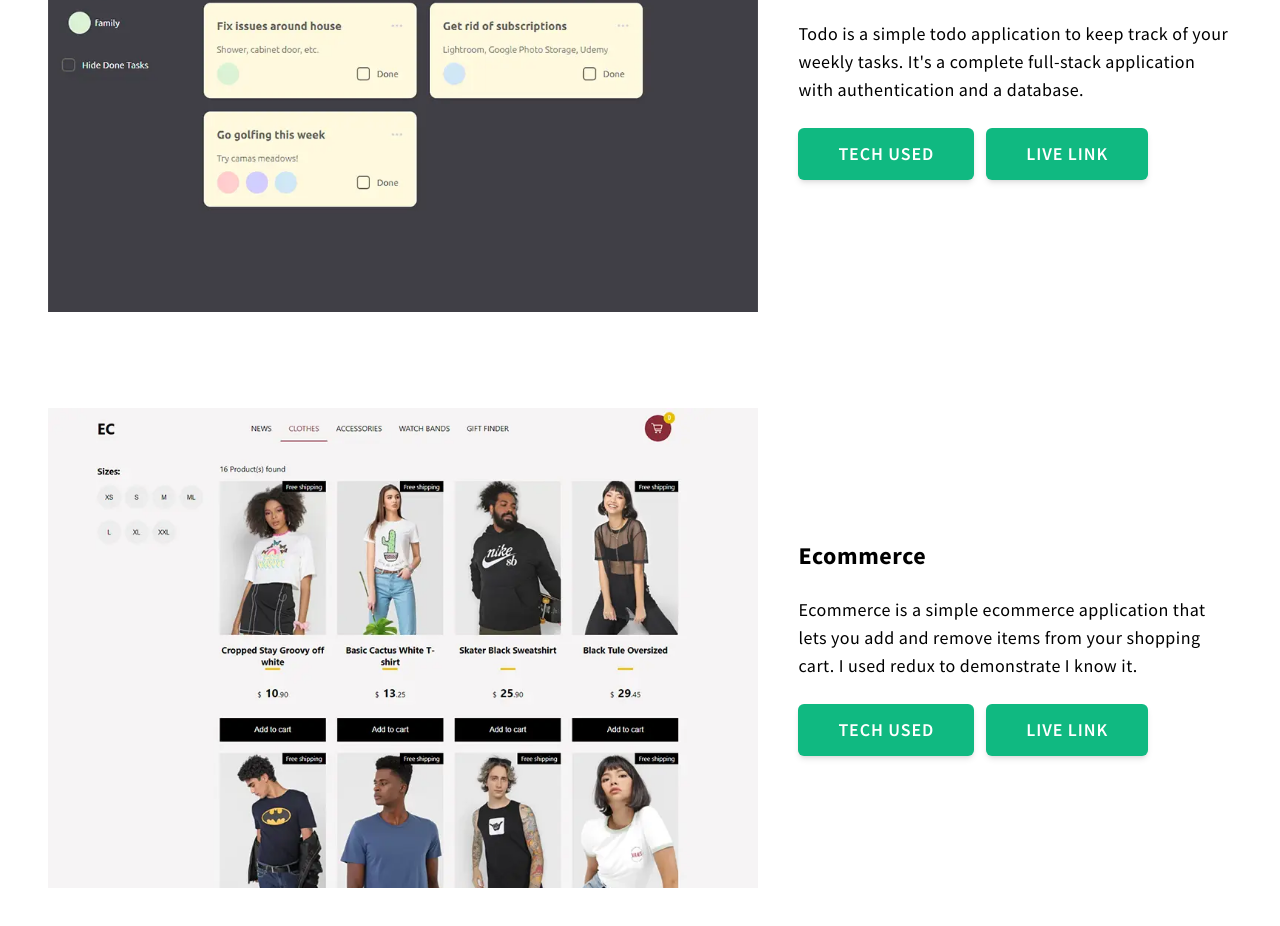
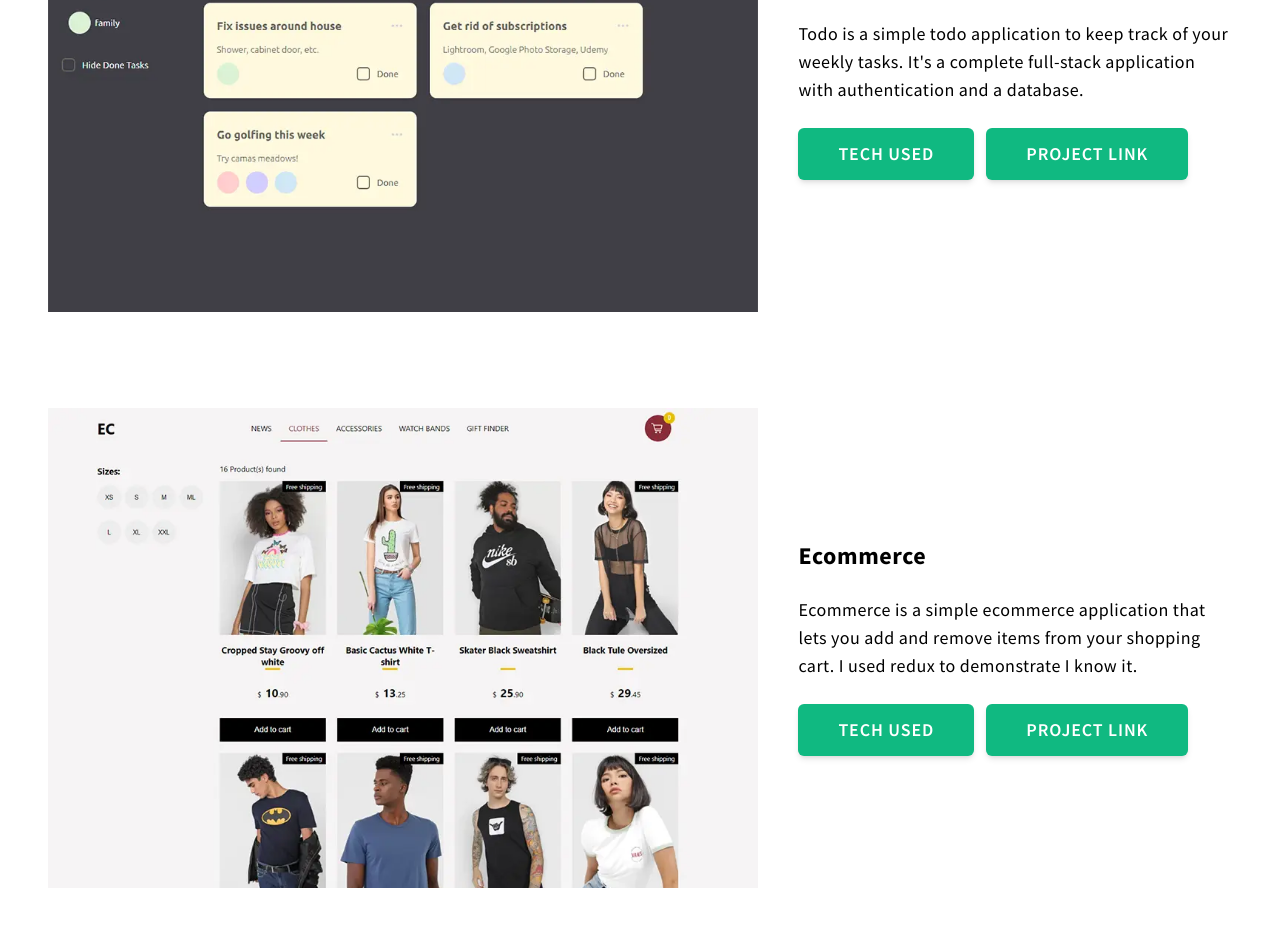
Before and after one commit to Sody15/my-portfolio, a React (Vite) app: page / in a window 1280 px wide. Shown: the part 2000-2926 px from the top of the page. Built offline with nearby package versions, Linux system fonts and the light colour scheme.

Commit message:
More popup and header changes

```diff
--- a/src/components/layout/Header.tsx
+++ b/src/components/layout/Header.tsx
@@ -24,7 +24,7 @@ const Header = () => {
 
   return (
     <header className='fixed uppercase font-semibold z-50'>
-      <div className='text-lg fixed flex justify-between z-50 px-5 lg:px-12 py-3 bg-white md:shadow-md top-0 max-w-[120rem] w-full whitespace-nowrap'>
+      <div className='text-lg fixed flex justify-between z-50 px-5 lg:px-12 py-3 bg-white shadow-md top-0 max-w-[120rem] w-full whitespace-nowrap'>
         <div className='header__logo flex items-center gap-4'>
           <span className='header__logo-icon h-14 w-14 bg-primary rounded-full flex justify-center items-center'>
             <img className='w-8' src={faceUrl} alt='my face' />
--- a/src/components/sections/Projects.tsx
+++ b/src/components/sections/Projects.tsx
@@ -89,7 +89,7 @@ const Project: FC<{
             Tech Used
           </button>
           <a className='btn whitespace-nowrap' target='_blank' href={link}>
-            Live Link
+            Project Link
           </a>
         </div>
       </div>
--- a/src/components/ui/ProjectPopup.tsx
+++ b/src/components/ui/ProjectPopup.tsx
@@ -61,6 +61,7 @@ const ProjectDetailsContainer: FC<{ projectDetails: ProjectDetails; onClose: ()
         <IoMdClose size={30} />
       </button>
       <div className='tech-used mb-4'>
+        <h3>Tech Used</h3>
         {projectDetails.techUsed.map((tech) => (
           <div key={tech}>{tech}</div>
         ))}
```
